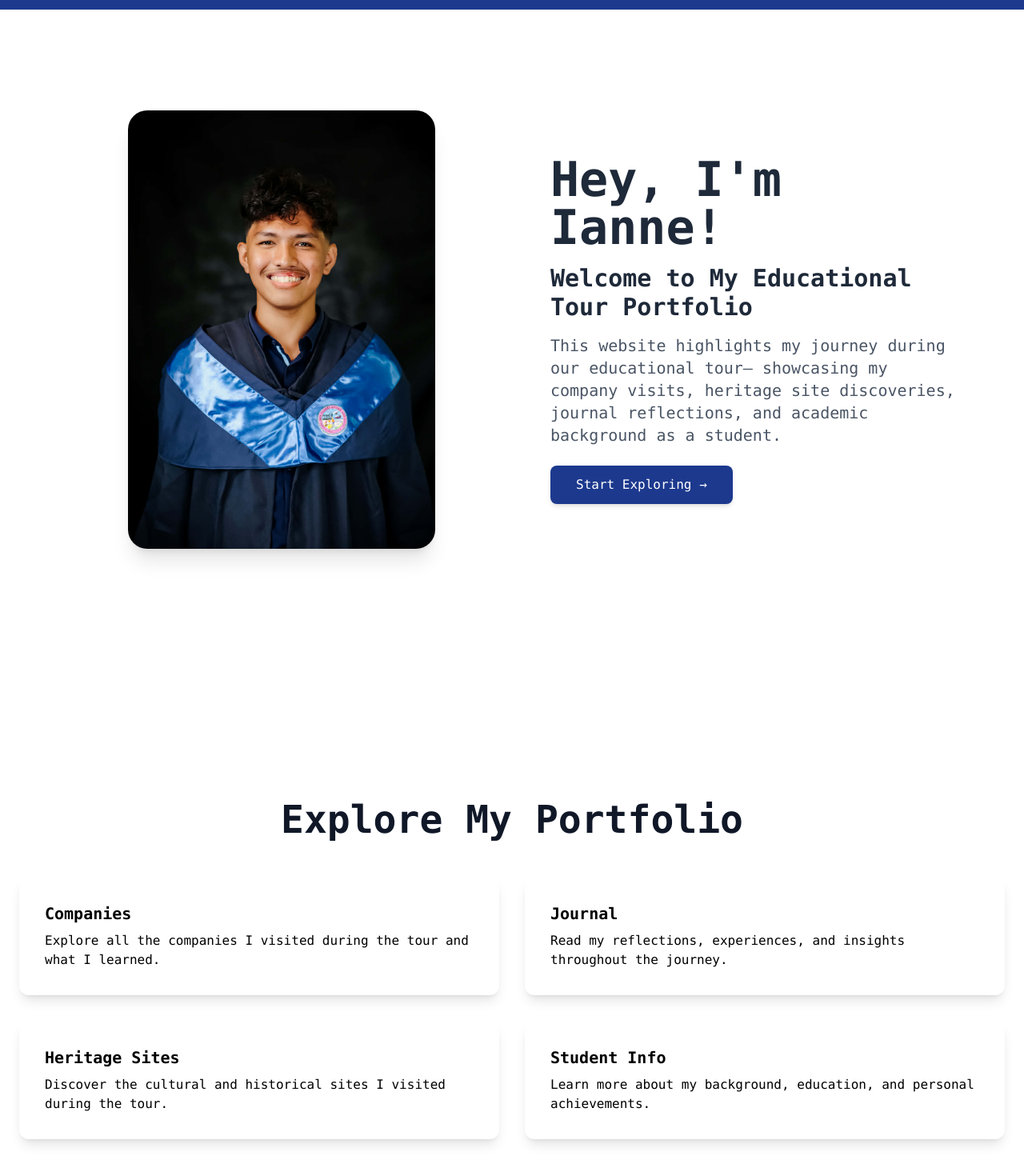
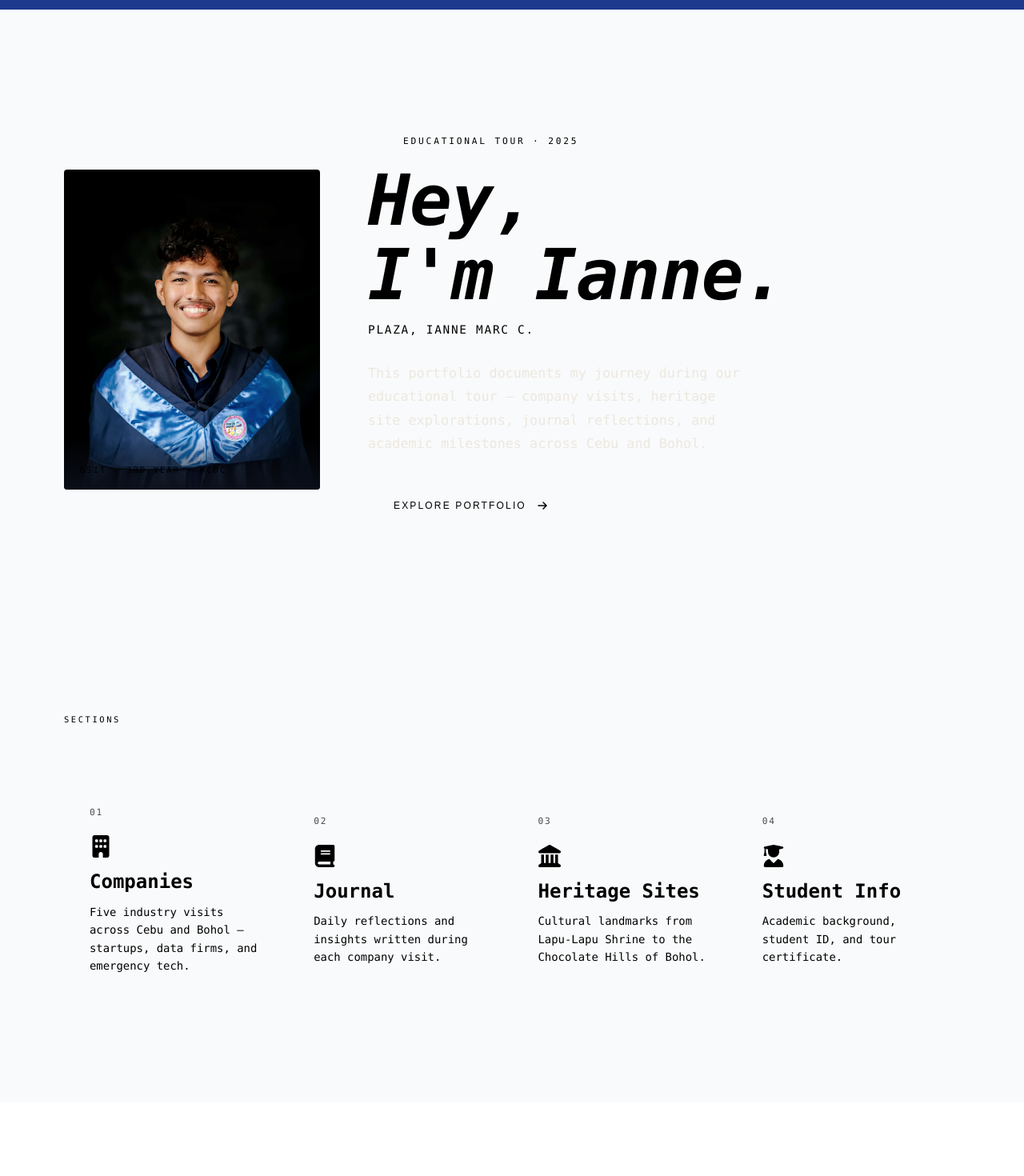
Before and after one commit to yanu-ops/educational-tour-portfolio, a React (Vite) app: page / in a window 1280 px wide. Shown: the part 64-1534 px from the top of the page at 80% size. After the commit the page ends 1442 px from the top, so only its background shows below. Built offline with nearby package versions, Linux system fonts and the light colour scheme.

Commit message:
Refactor Home component and improve UI elements

```diff
--- a/src/pages/Home.jsx
+++ b/src/pages/Home.jsx
@@ -1,129 +1,405 @@
 import React, { useRef, useEffect, useState } from "react";
+import { useNavigate } from "react-router-dom";
+import { FaBuilding, FaBook, FaLandmark, FaUserGraduate } from "react-icons/fa6";
+
+/* ── Section navigation cards ─────────────────────────────────────────── */
+const sections = [
+  {
+    to: "/company",
+    Icon: FaBuilding,
+    label: "Companies",
+    num: "01",
+    desc: "Five industry visits across Cebu and Bohol — startups, data firms, and emergency tech.",
+  },
+  {
+    to: "/journal",
+    Icon: FaBook,
+    label: "Journal",
+    num: "02",
+    desc: "Daily reflections and insights written during each company visit.",
+  },
+  {
+    to: "/heritage",
+    Icon: FaLandmark,
+    label: "Heritage Sites",
+    num: "03",
+    desc: "Cultural landmarks from Lapu-Lapu Shrine to the Chocolate Hills of Bohol.",
+  },
+  {
+    to: "/student-info",
+    Icon: FaUserGraduate,
+    label: "Student Info",
+    num: "04",
+    desc: "Academic background, student ID, and tour certificate.",
+  },
+];
 
 const Home = () => {
+  const navigate = useNavigate();
   const cardsRef = useRef(null);
-  const [visibleCards, setVisibleCards] = useState(false);
+  const [visible, setVisible] = useState(false);
+  const [heroLoaded, setHeroLoaded] = useState(false);
 
+  /* Trigger hero entrance */
+  useEffect(() => {
+    const t = setTimeout(() => setHeroLoaded(true), 80);
+    return () => clearTimeout(t);
+  }, []);
+
+  /* Intersection Observer for card section */
   useEffect(() => {
     const observer = new IntersectionObserver(
-      (entries) => {
-        entries.forEach((entry) => {
-          if (entry.isIntersecting) {
-            setVisibleCards(true);
-            observer.disconnect();
-          }
-        });
-      },
-      { threshold: 0.2 }
+      ([entry]) => { if (entry.isIntersecting) { setVisible(true); observer.disconnect(); } },
+      { threshold: 0.15 }
     );
-
     if (cardsRef.current) observer.observe(cardsRef.current);
+    return () => observer.disconnect();
   }, []);
 
-  const startExploring = () => {
-    cardsRef.current?.scrollIntoView({ behavior: "smooth" });
-  };
+  return (
+    <div style={{ background: "var(--c-bg)" }}>
 
-  return (
-    <div className="bg-white">
-
-      {/* Hero Section */}
-      <section className="min-h-screen flex justify-center items-center px-6 md:px-16">
-        <div className="flex flex-col md:flex-row items-center justify-center w-full">
-
-          {/* Hero Image */}
-          <div className="w-full md:w-1/2 flex justify-center mb-8 md:mb-0">
+      {/* ════════════════════════ HERO ════════════════════════ */}
+      <section
+        style={{
+          minHeight: "100vh",
+          display: "flex",
+          alignItems: "center",
+          padding: "80px 40px",
+          maxWidth: "1200px",
+          margin: "0 auto",
+          gap: "60px",
+          flexWrap: "wrap",
+        }}
+      >
+        {/* ── Left: Photo ── */}
+        <div
+          style={{
+            flex: "0 0 auto",
+            opacity: heroLoaded ? 1 : 0,
+            transform: heroLoaded ? "translateY(0)" : "translateY(30px)",
+            transition: "opacity 0.9s ease, transform 0.9s ease",
+          }}
+        >
+          <div
+            style={{
+              position: "relative",
+              width: "320px",
+              maxWidth: "90vw",
+            }}
+          >
+            {/* Decorative gold border frame */}
+            <div
+              style={{
+                position: "absolute",
+                top: "-12px",
+                left: "-12px",
+                right: "12px",
+                bottom: "12px",
+                border: "1px solid var(--c-gold)",
+                borderRadius: "4px",
+                opacity: 0.4,
+                pointerEvents: "none",
+              }}
+            />
             <img
-              src="images/mahFace.jpeg"
-              alt="Profile"
-              className="w-80 md:w-96 h-auto object-cover rounded-3xl shadow-xl"
+              src="/images/mahFace.jpeg"
+              alt="Ianne Marc C. Plaza"
+              style={{
+                width: "320px",
+                maxWidth: "90vw",
+                height: "400px",
+                objectFit: "cover",
+                objectPosition: "top",
+                borderRadius: "4px",
+                display: "block",
+                filter: "contrast(1.05) saturate(0.85)",
+              }}
             />
+            {/* Gold label strip */}
+            <div
+              style={{
+                position: "absolute",
+                bottom: 0,
+                left: 0,
+                right: 0,
+                background: "linear-gradient(transparent, rgba(11,15,26,0.92))",
+                padding: "32px 20px 16px",
+                borderRadius: "0 0 4px 4px",
+              }}
+            >
+              <p
+                style={{
+                  color: "var(--c-gold)",
+                  fontSize: "0.65rem",
+                  letterSpacing: "0.2em",
+                  textTransform: "uppercase",
+                  margin: 0,
+                }}
+              >
+                BSIT · 3rd Year · HCDC
+              </p>
+            </div>
+          </div>
         </div>
 
-          {/* Hero Text */}
-          <div className="w-full md:w-1/2 text-center md:text-left md:pl-12">
-            <h1 className="text-5xl md:text-6xl font-bold text-gray-800 mb-4">
-              Hey, I'm Ianne!
+        {/* ── Right: Text ── */}
+        <div
+          style={{
+            flex: 1,
+            minWidth: "280px",
+            opacity: heroLoaded ? 1 : 0,
+            transform: heroLoaded ? "translateX(0)" : "translateX(30px)",
+            transition: "opacity 0.9s ease 0.2s, transform 0.9s ease 0.2s",
+          }}
+        >
+          {/* Eyebrow */}
+          <p
+            style={{
+              color: "var(--c-gold)",
+              fontSize: "0.7rem",
+              letterSpacing: "0.25em",
+              textTransform: "uppercase",
+              marginBottom: "20px",
+              display: "flex",
+              alignItems: "center",
+              gap: "12px",
+            }}
+          >
+            <span style={{ display: "block", width: "32px", height: "1px", background: "var(--c-gold)" }} />
+            Educational Tour · 2025
+          </p>
+
+          {/* Main heading */}
+          <h1
+            className="font-display"
+            style={{
+              fontSize: "clamp(3rem, 7vw, 5.5rem)",
+              fontWeight: 600,
+              fontStyle: "italic",
+              lineHeight: 1.05,
+              color: "var(--c-white)",
+              marginBottom: "12px",
+              letterSpacing: "-0.01em",
+            }}
+          >
+            Hey,<br />
+            <span style={{ color: "var(--c-gold)" }}>I'm Ianne.</span>
           </h1>
 
-            <h3 className="text-2xl md:text-3xl font-semibold text-gray-800 mb-4">
-              Welcome to My Educational Tour Portfolio
-            </h3>
-
-            <p className="text-lg md:text-xl text-gray-600 mb-6 max-w-lg mx-auto md:mx-0">
-              This website highlights my journey during our educational tour—
-              showcasing my company visits, heritage site discoveries, journal
-              reflections, and academic background as a student.
+          <p
+            style={{
+              fontSize: "0.9rem",
+              color: "var(--c-muted)",
+              letterSpacing: "0.12em",
+              textTransform: "uppercase",
+              marginBottom: "28px",
+              fontWeight: 400,
+            }}
+          >
+            Plaza, Ianne Marc C.
           </p>
 
+          {/* Description */}
+          <p
+            style={{
+              fontSize: "1.05rem",
+              color: "rgba(232,226,213,0.75)",
+              lineHeight: 1.75,
+              maxWidth: "480px",
+              marginBottom: "40px",
+            }}
+          >
+            This portfolio documents my journey during our educational tour —
+            company visits, heritage site explorations, journal reflections,
+            and academic milestones across Cebu and Bohol.
+          </p>
+
+          {/* CTA */}
           <button
-              onClick={startExploring}
-              className="px-8 py-3 bg-blue-900 text-white rounded-lg shadow-md hover:bg-blue-700 transition"
+            onClick={() => cardsRef.current?.scrollIntoView({ behavior: "smooth" })}
+            style={{
+              display: "inline-flex",
+              alignItems: "center",
+              gap: "12px",
+              background: "transparent",
+              border: "1px solid var(--c-gold)",
+              color: "var(--c-gold)",
+              padding: "14px 32px",
+              fontSize: "0.75rem",
+              letterSpacing: "0.18em",
+              textTransform: "uppercase",
+              cursor: "pointer",
+              transition: "background 0.25s, color 0.25s",
+              fontFamily: "'DM Sans', sans-serif",
+            }}
+            onMouseEnter={e => {
+              e.currentTarget.style.background = "var(--c-gold)";
+              e.currentTarget.style.color = "var(--c-bg)";
+            }}
+            onMouseLeave={e => {
+              e.currentTarget.style.background = "transparent";
+              e.currentTarget.style.color = "var(--c-gold)";
+            }}
           >
-              Start Exploring →
+            Explore Portfolio
+            <svg width="16" height="16" viewBox="0 0 16 16" fill="none">
+              <path d="M3 8h10M9 4l4 4-4 4" stroke="currentColor" strokeWidth="1.5" strokeLinecap="round" strokeLinejoin="round"/>
+            </svg>
           </button>
-          </div>
         </div>
       </section>
 
-      {/* Cards Section */}
+      {/* ════════════════════ SECTION CARDS ════════════════════ */}
       <section
         ref={cardsRef}
-        className={`min-h-screen flex flex-col justify-center px-6 py-16 transition-opacity duration-1000 ${
-          visibleCards ? "opacity-100" : "opacity-0"
-        }`}
+        style={{
+          maxWidth: "1200px",
+          margin: "0 auto",
+          padding: "80px 40px 120px",
+        }}
       >
-        <h2 className="text-4xl md:text-5xl font-extrabold text-gray-900 text-center mb-12">
-            Explore My Portfolio
-        </h2>
-
-
-        <div className="grid gap-8 sm:grid-cols-2 md:grid-cols-2 lg:grid-cols-2">
-
-          {/* Companies */}
-          <div
-            onClick={() => (window.location.href = "/company")}
-            className="bg-white p-8 rounded-xl shadow-lg cursor-pointer transform transition hover:-translate-y-1 hover:bg-blue-900 hover:text-white"
+        {/* Section label */}
+        <div style={{ display: "flex", alignItems: "center", gap: "16px", marginBottom: "60px" }}>
+          <span
+            style={{
+              color: "var(--c-gold)",
+              fontSize: "0.65rem",
+              letterSpacing: "0.25em",
+              textTransform: "uppercase",
+            }}
           >
-            <h3 className="text-xl font-bold mb-2">Companies</h3>
-            <p>
-              Explore all the companies I visited during the tour and what I learned.
-            </p>
+            Sections
+          </span>
+          <span style={{ flex: 1, height: "1px", background: "var(--c-border)" }} />
         </div>
 
-          {/* Journal */}
+        {/* Grid */}
         <div
-            onClick={() => (window.location.href = "/journal")}
-            className="bg-white p-8 rounded-xl shadow-lg cursor-pointer transform transition hover:-translate-y-1 hover:bg-blue-900 hover:text-white"
+          style={{
+            display: "grid",
+            gridTemplateColumns: "repeat(auto-fit, minmax(260px, 1fr))",
+            gap: "1px",
+            background: "var(--c-border)",
+            border: "1px solid var(--c-border)",
+          }}
         >
-            <h3 className="text-xl font-bold mb-2">Journal</h3>
-            <p>
-              Read my reflections, experiences, and insights throughout the journey.
+          {sections.map(({ to, Icon, label, num, desc }, i) => (
+            <button
+              key={to}
+              onClick={() => navigate(to)}
+              style={{
+                background: "var(--c-surface)",
+                border: "none",
+                padding: "40px 32px",
+                textAlign: "left",
+                cursor: "pointer",
+                opacity: visible ? 1 : 0,
+                transform: visible ? "translateY(0)" : "translateY(24px)",
+                transition: `opacity 0.6s ease ${i * 0.1}s, transform 0.6s ease ${i * 0.1}s`,
+                position: "relative",
+                overflow: "hidden",
+              }}
+              onMouseEnter={e => {
+                e.currentTarget.style.background = "#141d30";
+                e.currentTarget.querySelector(".card-icon").style.color = "var(--c-gold)";
+                e.currentTarget.querySelector(".card-arrow").style.opacity = "1";
+                e.currentTarget.querySelector(".card-arrow").style.transform = "translateX(0)";
+              }}
+              onMouseLeave={e => {
+                e.currentTarget.style.background = "var(--c-surface)";
+                e.currentTarget.querySelector(".card-icon").style.color = "var(--c-border)";
+                e.currentTarget.querySelector(".card-arrow").style.opacity = "0";
+                e.currentTarget.querySelector(".card-arrow").style.transform = "translateX(-8px)";
+              }}
+            >
+              {/* Number */}
+              <span
+                className="font-display"
+                style={{
+                  display: "block",
+                  fontSize: "0.7rem",
+                  color: "var(--c-gold)",
+                  letterSpacing: "0.15em",
+                  marginBottom: "20px",
+                  opacity: 0.7,
+                }}
+              >
+                {num}
+              </span>
+
+              {/* Icon */}
+              <Icon
+                className="card-icon"
+                size={28}
+                style={{
+                  color: "var(--c-border)",
+                  marginBottom: "16px",
+                  transition: "color 0.25s",
+                  display: "block",
+                }}
+              />
+
+              {/* Title */}
+              <h3
+                className="font-display"
+                style={{
+                  fontSize: "1.5rem",
+                  fontWeight: 600,
+                  color: "var(--c-white)",
+                  marginBottom: "12px",
+                  lineHeight: 1.2,
+                }}
+              >
+                {label}
+              </h3>
+
+              {/* Description */}
+              <p
+                style={{
+                  fontSize: "0.87rem",
+                  color: "var(--c-muted)",
+                  lineHeight: 1.6,
+                  marginBottom: "0",
+                }}
+              >
+                {desc}
               </p>
-          </div>
 
-          {/* Heritage Sites */}
-          <div
-            onClick={() => (window.location.href = "/heritage")}
-            className="bg-white p-8 rounded-xl shadow-lg cursor-pointer transform transition hover:-translate-y-1 hover:bg-blue-900 hover:text-white"
+              {/* Arrow */}
+              <span
+                className="card-arrow"
+                style={{
+                  position: "absolute",
+                  bottom: "20px",
+                  right: "24px",
+                  color: "var(--c-gold)",
+                  fontSize: "1.1rem",
+                  opacity: 0,
+                  transform: "translateX(-8px)",
+                  transition: "opacity 0.25s, transform 0.25s",
+                }}
               >
-            <h3 className="text-xl font-bold mb-2">Heritage Sites</h3>
-            <p>
-              Discover the cultural and historical sites I visited during the tour.
-            </p>
-          </div>
+                →
+              </span>
 
-          {/* Student Info */}
-          <div
-            onClick={() => (window.location.href = "/student-info")}
-            className="bg-white p-8 rounded-xl shadow-lg cursor-pointer transform transition hover:-translate-y-1 hover:bg-blue-900 hover:text-white"
-          >
-            <h3 className="text-xl font-bold mb-2">Student Info</h3>
-            <p>
-              Learn more about my background, education, and personal achievements.
-            </p>
-          </div>
-
+              {/* Bottom gold accent line on hover */}
+              <span
+                style={{
+                  position: "absolute",
+                  bottom: 0,
+                  left: 0,
+                  right: 0,
+                  height: "2px",
+                  background: "var(--c-gold)",
+                  transform: "scaleX(0)",
+                  transformOrigin: "left",
+                  transition: "transform 0.3s ease",
+                }}
+                className="card-line"
+              />
+            </button>
+          ))}
         </div>
       </section>
     </div>
```
Lines whose indentation alone changed are shown as unchanged.
